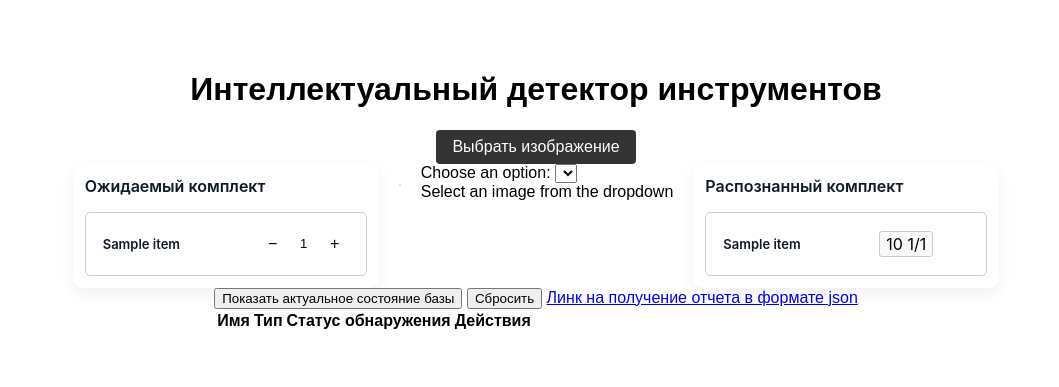
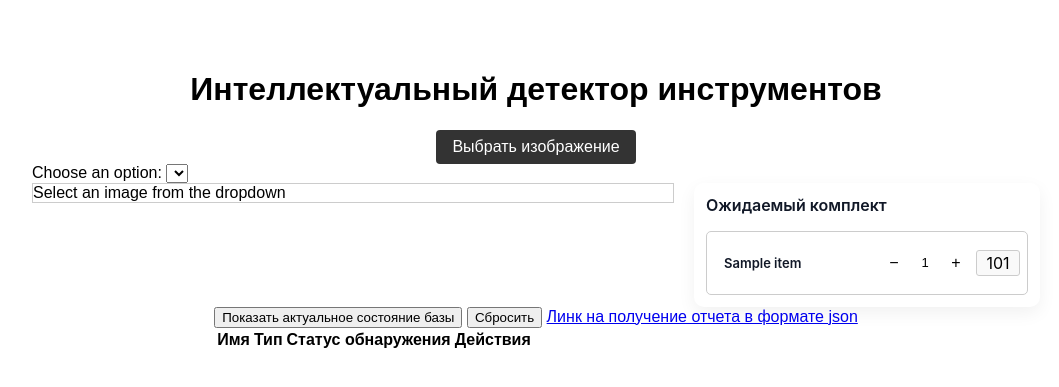
Before and after one commit to glebzadorozhnyi/lct_aeroflot_2025, a Flask app: template templates/home.html in a window 1280 px wide. Shown: the top 387 px of the page, without its empty margins (104-1163 px from the left). Run offline with Flask 3, Linux system fonts and the light colour scheme; the template is opened without the code that fills it: most values are stand-ins (such as "Sample title", 1, 10 or a date in 2020); lists and menus that the app fills with data are empty; parts of the project's set-up code (start-up, migrations or seed data) failed here and were passed over.

Commit message:
виджет корзины на своём месте. у полей уникальные id

```diff
--- a/templates/home.html
+++ b/templates/home.html
@@ -187,9 +187,31 @@
         Выбрать изображение
     </label>
     <input type="file" multiple id="fileInput"  accept="image/*" style="display: none;">
+    <div class="selector_frame" style="
+    max-height: 80vh;
+
+    ">
+
+      <label for="mySelect">Choose an option:</label>
+      <!-- <div> -->
+        <select id="mySelect">
+
+        </select>
+        <!-- <div> -->
      <div style="display: flex; gap: 20px; max-width: 100%; align-items: flex-start;">
 
-     <div class="cart-panel" id="cartPanel">
+
+
+      <div id="imgFrame" style="
+            max-height: 80vh;
+            width: 50vw;
+            height: auto;
+            border: 1px solid #ccc;
+            display: block; ">
+        <!-- <img src="http://localhost:8000/results/86deabba7e29be33e6ed2bfa64a64eff_example_3.png">  </img> -->
+      </div>
+
+         <div class="cart-panel" id="cartPanel">
       <h3 class="cart-title">Ожидаемый комплект</h3>
 
 
@@ -201,10 +223,10 @@
             border: 1px solid #ccc;
             border-radius: 5px;
             padding: 10px;
-            width: 260px;
+            width: 300px;
             display: block; /* важно для правильного выравнивания */
         ">
-          {% for item in cart_items %}
+        {% for item in cart_items %}
           <div class="cart-row" data-id="{{ item.id }}">
             <div class="cart-info">
               <div class="cart-name">{{ item.name }}</div>
@@ -212,70 +234,24 @@
 
             <div class="qty-control" role="group" aria-label="Количество инструмента {{ item.id }}">
               <button class="qty-btn minus" type="button" aria-label="Уменьшить">−</button>
-              <input class="qty-input" type="text" inputmode="numeric" pattern="[0-9]*"
+
+              <!-- уникальный id для input -->
+              <input id="table_{{ loop.index }}1" class="qty-input" type="text"
+                     inputmode="numeric" pattern="[0-9]*"
                      value="1" aria-label="Количество">
+
               <button class="qty-btn plus" type="button" aria-label="Увеличить">+</button>
+
+              <!-- уникальный id для span -->
+              <span id="table_{{ loop.index }}2" class="qty-text">{{ item.qty }}1</span>
             </div>
           </div>
-          {% endfor %}
+        {% endfor %}
         </div>
 
       </div>
-      <!-- выбор картинеик по середине-->
-
-        <img id="resultImg" style="
-            max-width: 60vw;
-            max-height: 80vh;
-            width: auto;
-            height: auto;
-            border: 1px solid #ccc;
-            display: block; /* важно для правильного выравнивания */
-        ">
-
-
-
-    <div class="selector_frame" style="
-    max-height: 80vh;
-
-    ">
-
-      <label for="mySelect">Choose an option:</label>
-      <!-- <div> -->
-        <select id="mySelect">
-
-        </select>
-        <!-- <div> -->
-
-      <div id="imgFrame">
-        <!-- <img src="http://localhost:8000/results/86deabba7e29be33e6ed2bfa64a64eff_example_3.png">  </img> -->
-      </div>
     </div>
 
-    <div class="cart-panel" id="resultPanel">
-      <h3 class="cart-title">Распознанный комплект</h3>
-
-      <div class="cart-list" style="
-            max-height: 80vh;
-            overflow-y: auto;
-            border: 1px solid #ccc;
-            border-radius: 5px;
-            padding: 10px;
-            width: 260px;
-            display: block; /* важно для правильного выравнивания */
-      ">
-        {% for item in cart_items %}
-        <div class="cart-row" data-id="{{ item.id }}">
-          <div class="cart-info">
-            <div class="cart-name">{{ item.name }}</div>
-          </div>
-
-          <div class="qty-control" role="group" aria-label="Количество инструмента {{ item.id }}">
-            <span class="qty-text">{{ item.qty }} 1/1</span>
-          </div>
-        </div>
-        {% endfor %}
-      </div>
-    </div>
     </div>
     <div>
         <button id="showAeroToolsTable">Показать актуальное состояние базы</button>
@@ -309,6 +285,7 @@
 
               // Находим input с количеством в этом ряду
               const input = row.querySelector(".qty-input");
+              // Точно так же можно находить текст const text = row.querySelector(".qty-text");
               if (!input) return;
 
               // Получаем текущее значение, увеличиваем на 1
@@ -331,7 +308,9 @@
 
               // Находим input с количеством в этом ряду
               const input = row.querySelector(".qty-input");
+              // Точно так же можно находить текст const text = row.querySelector(".qty-text");
               if (!input) return;
+
 
               // Получаем текущее значение, увеличиваем на 1
               let qty = parseInt(input.value) || 0;
```
